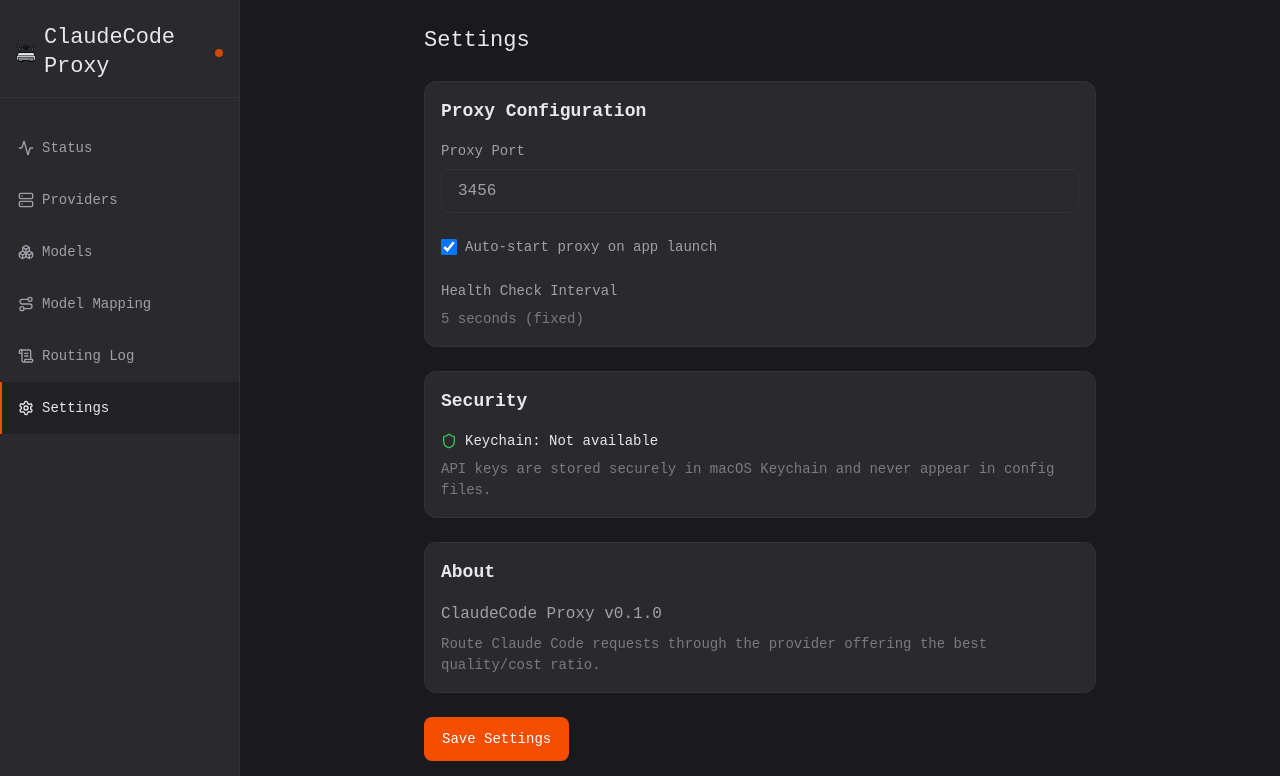
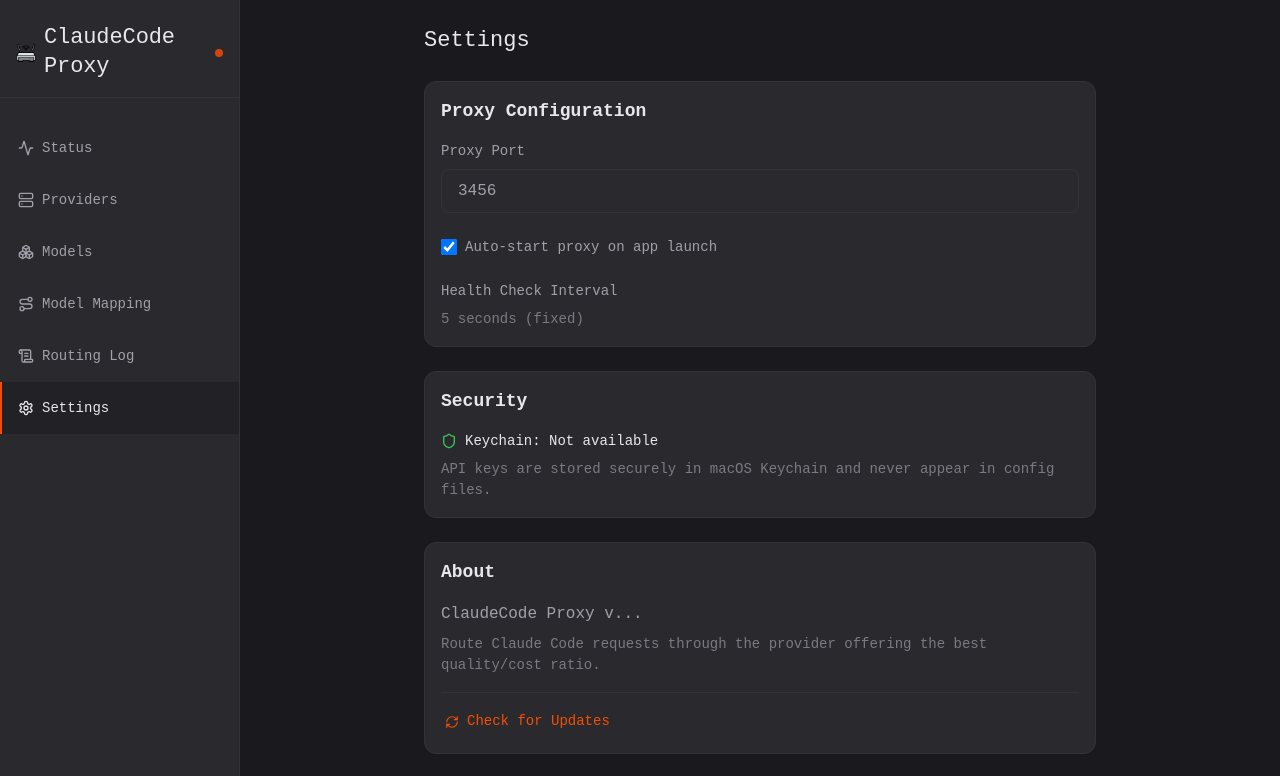
Before and after one commit to feltrindavide/claude-code-proxy, a Next.js app in the folder apps/web/: page /settings in a window 1280 px wide. Shown: the top 776 px of the page. Built offline with nearby package versions, Linux system fonts and the light colour scheme; no server answers.

Commit message:
fix: add Check for Updates button in Settings, bump v0.1.9

```diff
--- a/apps/web/src/components/SettingsForm.tsx
+++ b/apps/web/src/components/SettingsForm.tsx
@@ -1,11 +1,12 @@
 'use client';
 import { useEffect, useState } from 'react';
 import { fetchConfig } from '@/lib/api';
+import { checkForUpdates } from '@/services/updater';
 import { useToast } from '@/components/Toast';
 import { Button } from '@/components/ui/Button';
 import { Input } from '@/components/ui/Input';
 import { Card } from '@/components/ui/Card';
-import { Shield } from 'lucide-react';
+import { Shield, RefreshCw } from 'lucide-react';
 
 export function SettingsForm() {
   const { toast } = useToast();
@@ -13,6 +14,9 @@
   const [autoStart, setAutoStart] = useState(true);
   const [keychainAvailable, setKeychainAvailable] = useState<boolean | null>(null);
   const [saving, setSaving] = useState(false);
+  const [appVersion, setAppVersion] = useState('...');
+  const [updateStatus, setUpdateStatus] = useState<string | null>(null);
+  const [checkingUpdate, setCheckingUpdate] = useState(false);
 
   useEffect(() => {
     loadSettings();
@@ -21,12 +25,35 @@
   async function loadSettings() {
     try {
       const config = await fetchConfig();
-      // Port would come from config if we stored it; default to 3456
       setPort('3456');
-      setKeychainAvailable(true); // Assume available; could check via API
+      setKeychainAvailable(true);
+      // Read version from health endpoint
+      try {
+        const health = await fetch('http://localhost:3456/health').then(r => r.json());
+        if (health.version) setAppVersion(health.version);
+      } catch {}
     } catch {
       setKeychainAvailable(false);
     }
+  }
+
+  async function handleCheckUpdates() {
+    setCheckingUpdate(true);
+    setUpdateStatus('Checking...');
+    try {
+      const result = await checkForUpdates();
+      if (result.available) {
+        setUpdateStatus(`Updated to v${result.version}!`);
+        toast(`Updated to v${result.version}!`, 'success');
+      } else {
+        setUpdateStatus('Up to date');
+        toast('Already up to date', 'success');
+      }
+    } catch {
+      setUpdateStatus('Check failed');
+      toast('Update check failed', 'error');
+    }
+    setTimeout(() => { setUpdateStatus(null); setCheckingUpdate(false); }, 5000);
   }
 
   async function handleSave() {
@@ -88,10 +115,23 @@
 
       {/* About */}
       <Card title="About">
-        <p className="text-body">ClaudeCode Proxy v0.1.0</p>
+        <p className="text-body">ClaudeCode Proxy v{appVersion}</p>
         <p className="text-small text-muted mt-xs">
           Route Claude Code requests through the provider offering the best quality/cost ratio.
         </p>
+        <div className="mt-md pt-md border-t border-hairline">
+          <button
+            onClick={handleCheckUpdates}
+            disabled={checkingUpdate}
+            className="inline-flex items-center gap-xs text-small text-primary hover:text-primary-active font-medium focus-ring rounded px-1 py-0.5 disabled:opacity-50"
+          >
+            <RefreshCw className={`w-3.5 h-3.5 ${checkingUpdate ? 'animate-spin' : ''}`} />
+            {checkingUpdate ? 'Checking...' : 'Check for Updates'}
+          </button>
+          {updateStatus && (
+            <span className="ml-sm text-small text-muted">{updateStatus}</span>
+          )}
+        </div>
       </Card>
 
       <Button
```
